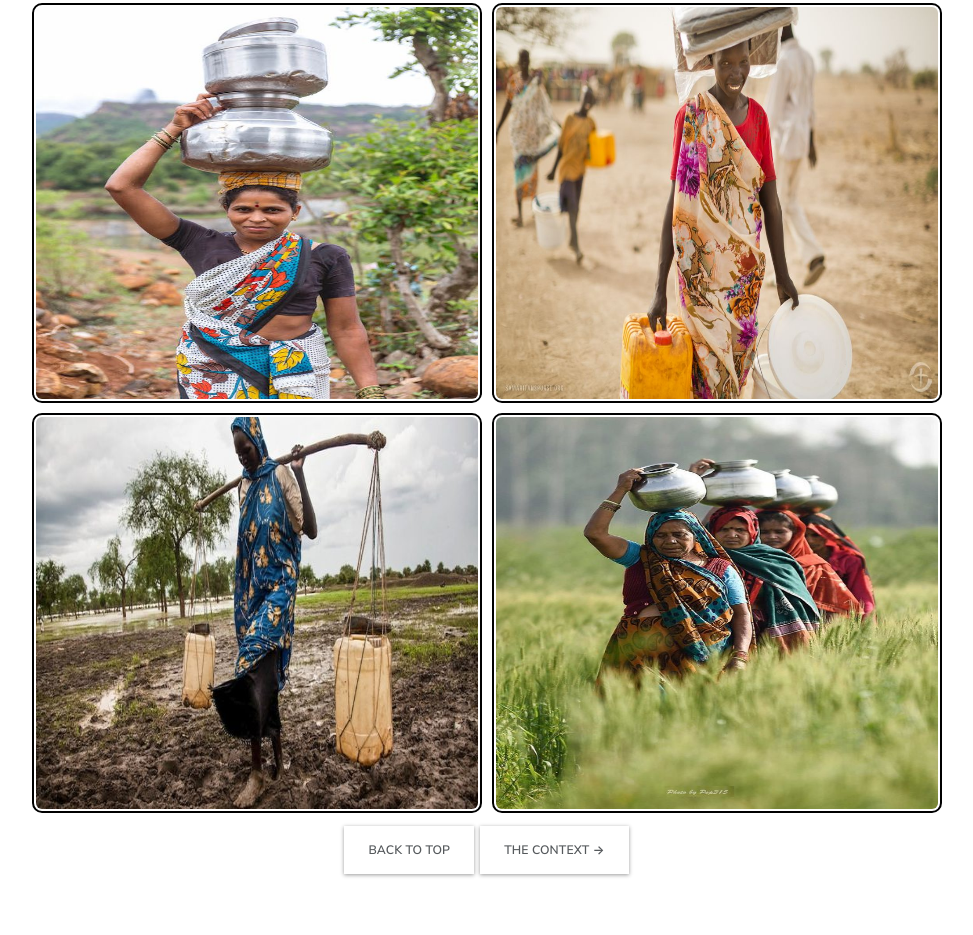
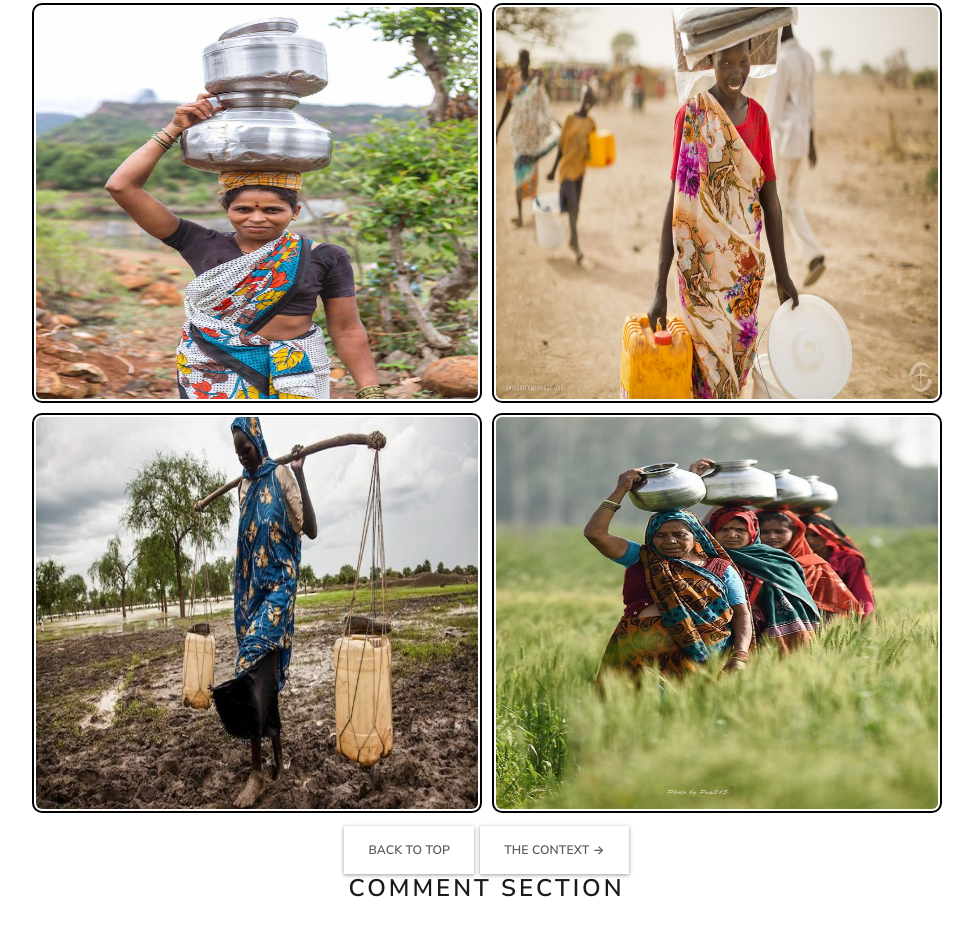
Before and after one commit to MayurWare/DE414--Project, a plain HTML site: page cause.html in a window 1280 px wide. Shown: the part 1130-2065 px from the top of the page, without its empty margins (281-1254 px from the left). Before the commit the page ends 2028 px from the top, so only its background shows below. Drawn offline with nearby package versions, Linux system fonts and the light colour scheme; a web font is replaced by a local one.

Commit message:
Update cause.html

```diff
--- a/cause.html
+++ b/cause.html
@@ -146,6 +146,7 @@
                 </div>
             </div> -->
         </div>
+        <h3 style="text-align: center;">Comment Section</h3>
         <div class="fb-comments" data-href="https://mayurware.github.io/DE414--Project/cause.html" data-numposts="20" data-width="100%"></div>
     </div>
 
```
